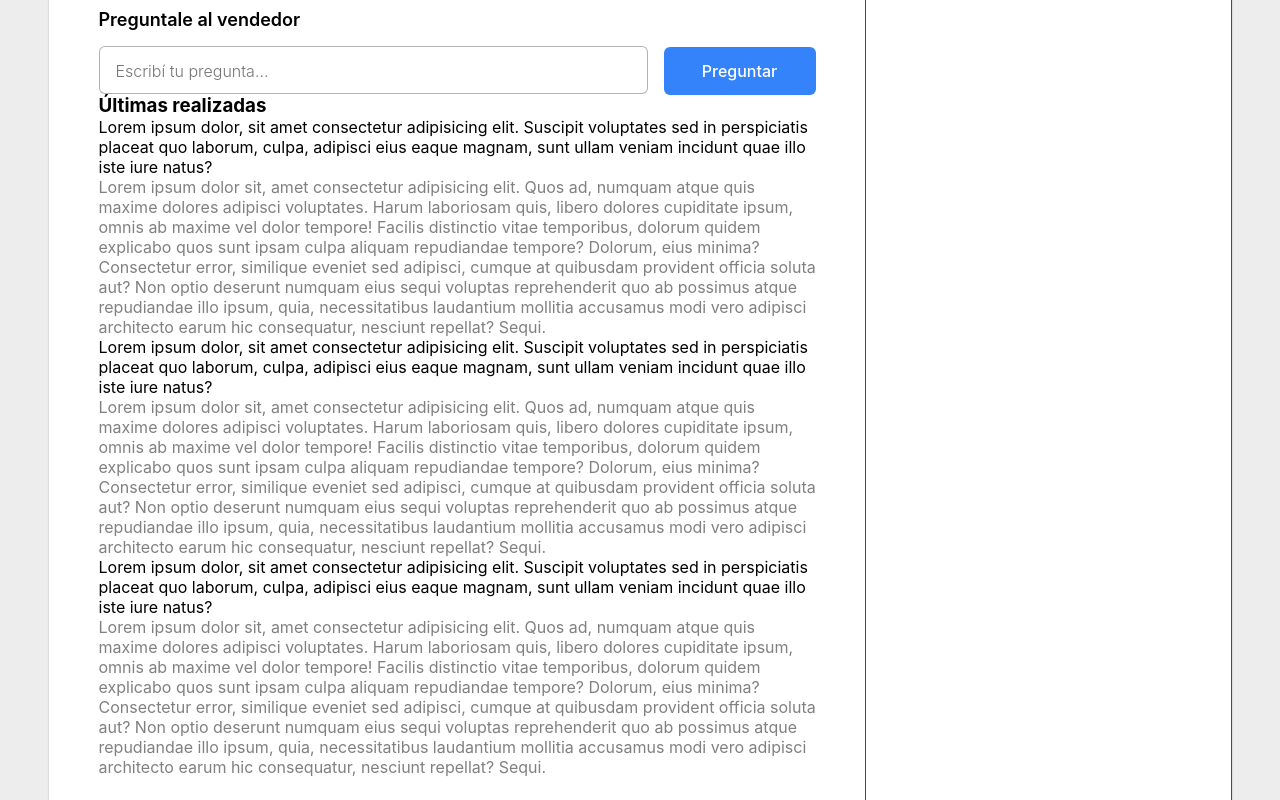
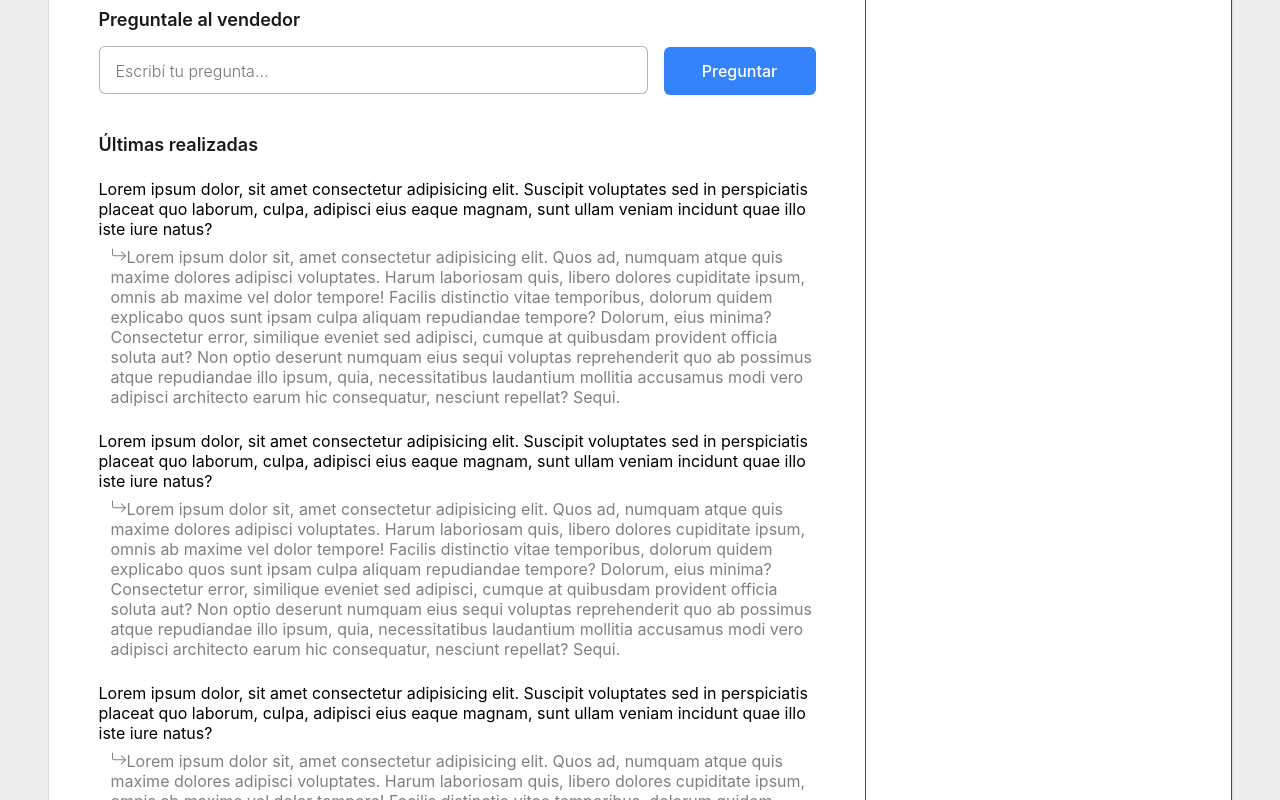
Before and after one commit to Carla1Z/mercadolibre-clone, a React (Create React App) app: page / in a window 1280 px wide. Shown: the part 2160-2960 px from the top of the page. Built offline with nearby package versions, Linux system fonts and the light colour scheme.

Commit message:
container questions

```diff
--- a/src/components/Product/Questions/Questions.module.css
+++ b/src/components/Product/Questions/Questions.module.css
@@ -49,6 +49,7 @@
 .makequestion {
   font-size: 18px;
   font-weight: 600;
+  color: var(--text1);
 }
 
 .form {
@@ -92,3 +93,28 @@
 .button:hover {
   background-color: var(--blue);
 }
+
+.container {
+  margin-top: 40px;
+}
+
+.lastquestions {
+  font-weight: 600;
+  font-size: 18px;
+  color: var(--text1);
+}
+
+.containerquestions {
+  margin-top: 24px;
+}
+
+.userquestion{
+  color: black;
+  margin-top: 24px;
+}
+
+.answer{
+  color: grey;
+  margin-left: 12px;
+  margin-top: 8px;
+}
--- a/src/components/Product/Questions/index.jsx
+++ b/src/components/Product/Questions/index.jsx
@@ -1,4 +1,5 @@
 import styles from "./Questions.module.css";
+import { BsArrowReturnRight } from "react-icons/bs";
 
 function Questions() {
   return (
@@ -16,77 +17,86 @@ function Questions() {
       <div className={styles.qa}>
         <p className={styles.makequestion}>Preguntale al vendedor</p>
         <form className={styles.form}>
-          <input type="text" placeholder="Escribí tu pregunta..." className={styles.text} />
+          <input
+            type="text"
+            placeholder="Escribí tu pregunta..."
+            className={styles.text}
+          />
           <input type="submit" value="Preguntar" className={styles.button} />
         </form>
       </div>
       <div className={styles.container}>
-        <h3>Últimas realizadas</h3>
+        <h3 className={styles.lastquestions}>Últimas realizadas</h3>
+        <div className={styles.containerquestions}>
           <span>
-          <p style={{ color: "black" }}>
+            <p className={styles.userquestion}>
               Lorem ipsum dolor, sit amet consectetur adipisicing elit. Suscipit
-            voluptates sed in perspiciatis placeat quo laborum, culpa, adipisci
-            eius eaque magnam, sunt ullam veniam incidunt quae illo iste iure
-            natus?
+              voluptates sed in perspiciatis placeat quo laborum, culpa,
+              adipisci eius eaque magnam, sunt ullam veniam incidunt quae illo
+              iste iure natus?
             </p>
-          <p style={{ color: "gray" }}>
+            <p className={styles.answer}>
+              <BsArrowReturnRight />
               Lorem ipsum dolor sit, amet consectetur adipisicing elit. Quos ad,
               numquam atque quis maxime dolores adipisci voluptates. Harum
               laboriosam quis, libero dolores cupiditate ipsum, omnis ab maxime
               vel dolor tempore! Facilis distinctio vitae temporibus, dolorum
-            quidem explicabo quos sunt ipsam culpa aliquam repudiandae tempore?
-            Dolorum, eius minima? Consectetur error, similique eveniet sed
-            adipisci, cumque at quibusdam provident officia soluta aut? Non
-            optio deserunt numquam eius sequi voluptas reprehenderit quo ab
-            possimus atque repudiandae illo ipsum, quia, necessitatibus
+              quidem explicabo quos sunt ipsam culpa aliquam repudiandae
+              tempore? Dolorum, eius minima? Consectetur error, similique
+              eveniet sed adipisci, cumque at quibusdam provident officia soluta
+              aut? Non optio deserunt numquam eius sequi voluptas reprehenderit
+              quo ab possimus atque repudiandae illo ipsum, quia, necessitatibus
               laudantium mollitia accusamus modi vero adipisci architecto earum
               hic consequatur, nesciunt repellat? Sequi.
             </p>
           </span>
           <span>
-          <p style={{ color: "black" }}>
+            <p className={styles.userquestion}>
               Lorem ipsum dolor, sit amet consectetur adipisicing elit. Suscipit
-            voluptates sed in perspiciatis placeat quo laborum, culpa, adipisci
-            eius eaque magnam, sunt ullam veniam incidunt quae illo iste iure
-            natus?
+              voluptates sed in perspiciatis placeat quo laborum, culpa,
+              adipisci eius eaque magnam, sunt ullam veniam incidunt quae illo
+              iste iure natus?
             </p>
-          <p style={{ color: "gray" }}>
+            <p className={styles.answer}>
+              <BsArrowReturnRight />
               Lorem ipsum dolor sit, amet consectetur adipisicing elit. Quos ad,
               numquam atque quis maxime dolores adipisci voluptates. Harum
               laboriosam quis, libero dolores cupiditate ipsum, omnis ab maxime
               vel dolor tempore! Facilis distinctio vitae temporibus, dolorum
-            quidem explicabo quos sunt ipsam culpa aliquam repudiandae tempore?
-            Dolorum, eius minima? Consectetur error, similique eveniet sed
-            adipisci, cumque at quibusdam provident officia soluta aut? Non
-            optio deserunt numquam eius sequi voluptas reprehenderit quo ab
-            possimus atque repudiandae illo ipsum, quia, necessitatibus
+              quidem explicabo quos sunt ipsam culpa aliquam repudiandae
+              tempore? Dolorum, eius minima? Consectetur error, similique
+              eveniet sed adipisci, cumque at quibusdam provident officia soluta
+              aut? Non optio deserunt numquam eius sequi voluptas reprehenderit
+              quo ab possimus atque repudiandae illo ipsum, quia, necessitatibus
               laudantium mollitia accusamus modi vero adipisci architecto earum
               hic consequatur, nesciunt repellat? Sequi.
             </p>
           </span>
           <span>
-          <p style={{ color: "black" }}>
+            <p className={styles.userquestion}>
               Lorem ipsum dolor, sit amet consectetur adipisicing elit. Suscipit
-            voluptates sed in perspiciatis placeat quo laborum, culpa, adipisci
-            eius eaque magnam, sunt ullam veniam incidunt quae illo iste iure
-            natus?
+              voluptates sed in perspiciatis placeat quo laborum, culpa,
+              adipisci eius eaque magnam, sunt ullam veniam incidunt quae illo
+              iste iure natus?
             </p>
-          <p style={{ color: "gray" }}>
+            <p className={styles.answer}>
+              <BsArrowReturnRight />
               Lorem ipsum dolor sit, amet consectetur adipisicing elit. Quos ad,
               numquam atque quis maxime dolores adipisci voluptates. Harum
               laboriosam quis, libero dolores cupiditate ipsum, omnis ab maxime
               vel dolor tempore! Facilis distinctio vitae temporibus, dolorum
-            quidem explicabo quos sunt ipsam culpa aliquam repudiandae tempore?
-            Dolorum, eius minima? Consectetur error, similique eveniet sed
-            adipisci, cumque at quibusdam provident officia soluta aut? Non
-            optio deserunt numquam eius sequi voluptas reprehenderit quo ab
-            possimus atque repudiandae illo ipsum, quia, necessitatibus
+              quidem explicabo quos sunt ipsam culpa aliquam repudiandae
+              tempore? Dolorum, eius minima? Consectetur error, similique
+              eveniet sed adipisci, cumque at quibusdam provident officia soluta
+              aut? Non optio deserunt numquam eius sequi voluptas reprehenderit
+              quo ab possimus atque repudiandae illo ipsum, quia, necessitatibus
               laudantium mollitia accusamus modi vero adipisci architecto earum
               hic consequatur, nesciunt repellat? Sequi.
             </p>
           </span>
         </div>
       </div>
+    </div>
   );
 }
 
```
Lines whose indentation alone changed are shown as unchanged.
